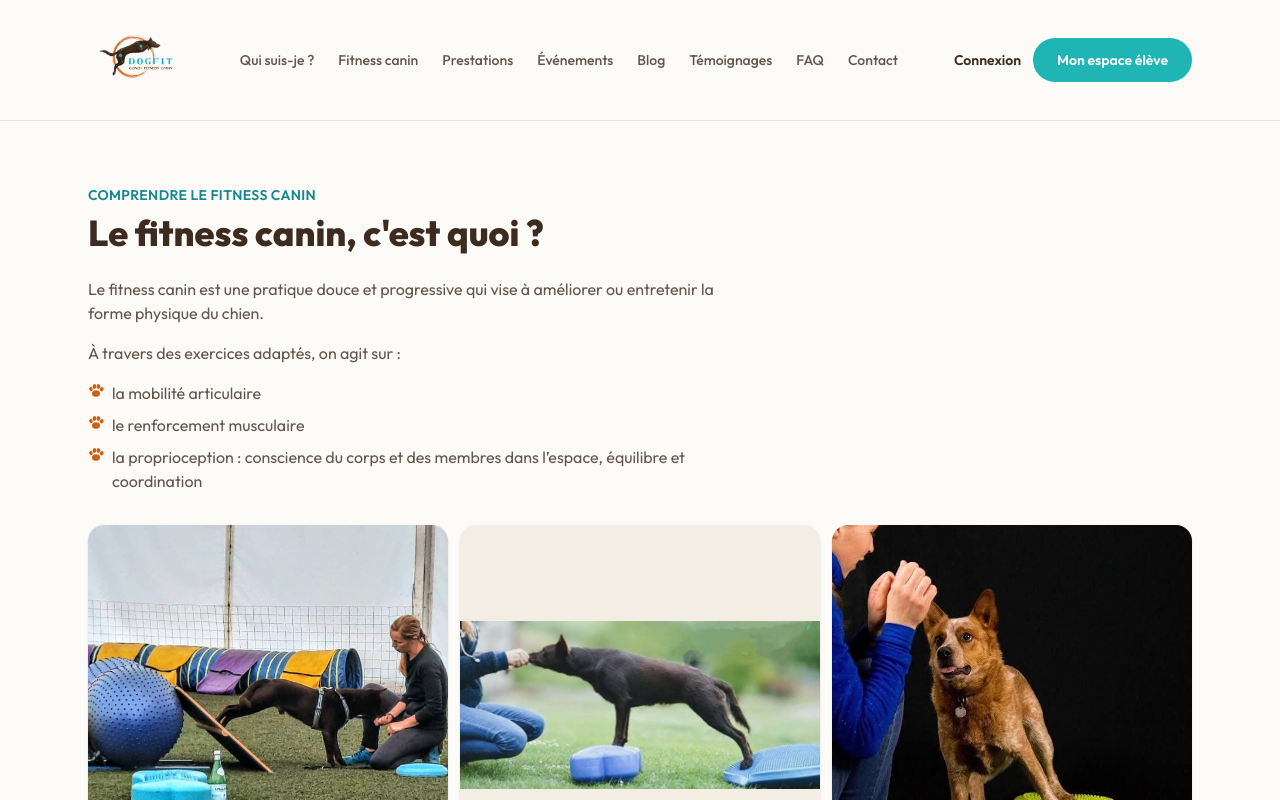
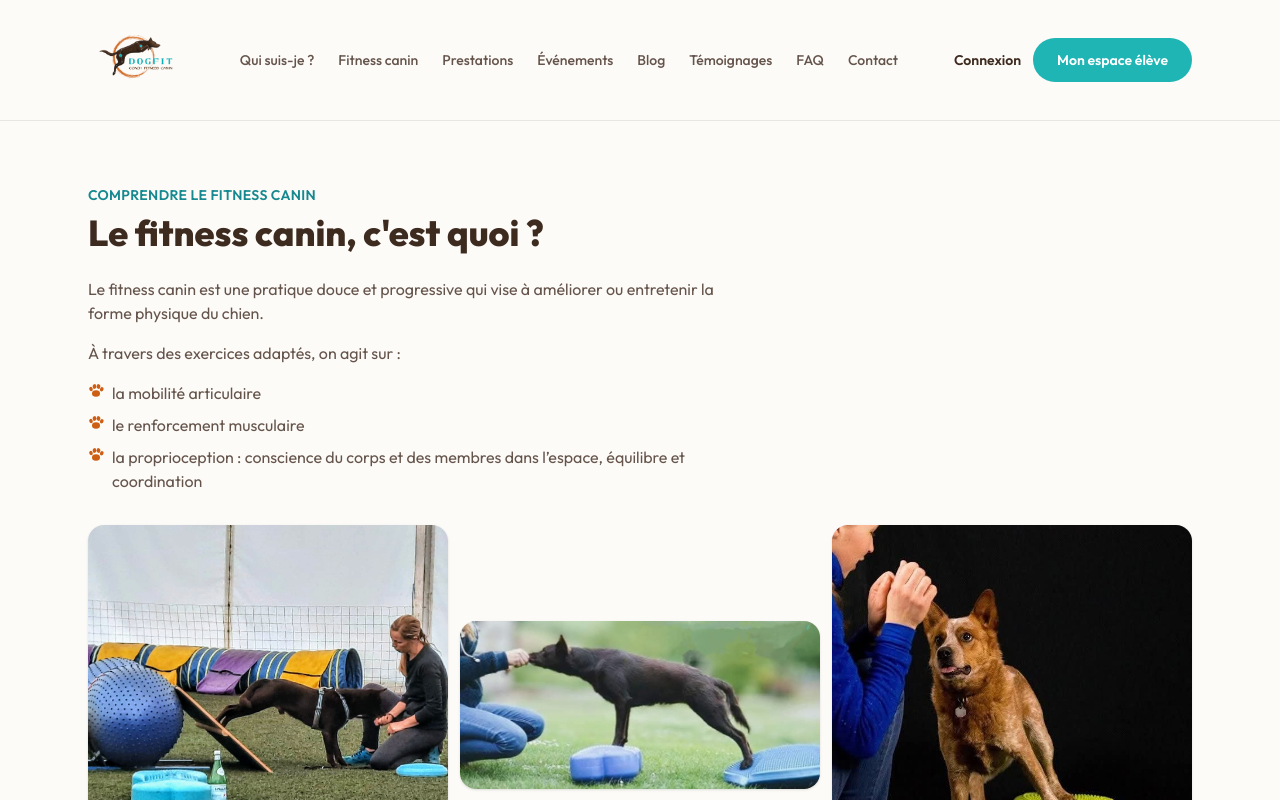
Before and after one commit to caro-commits/dogfit, a Next.js app: page /fitness-canin in a window 1280 px wide. Shown: the top 800 px of the page. Built offline with nearby package versions, Linux system fonts and the light colour scheme.

Commit message:
Make the middle photo frame match its own wide aspect ratio

```diff
--- a/app/(public)/fitness-canin/page.tsx
+++ b/app/(public)/fitness-canin/page.tsx
@@ -83,13 +83,13 @@ export default function FitnessCaninPage() {
             className="h-full w-full object-cover"
           />
         </div>
-        <div className="aspect-square overflow-hidden rounded-2xl bg-brand-cream-dark shadow-sm">
+        <div className="aspect-[810/379] self-center overflow-hidden rounded-2xl shadow-sm">
           <Image
             src="/fitness-canin/exercice-equilibre-plateformes.jpg"
             alt="Chien en extension entre deux plateformes d'équilibre en extérieur"
             width={810}
             height={379}
-            className="h-full w-full object-contain"
+            className="h-full w-full object-cover"
           />
         </div>
         <div className="aspect-square overflow-hidden rounded-2xl shadow-sm">
```
